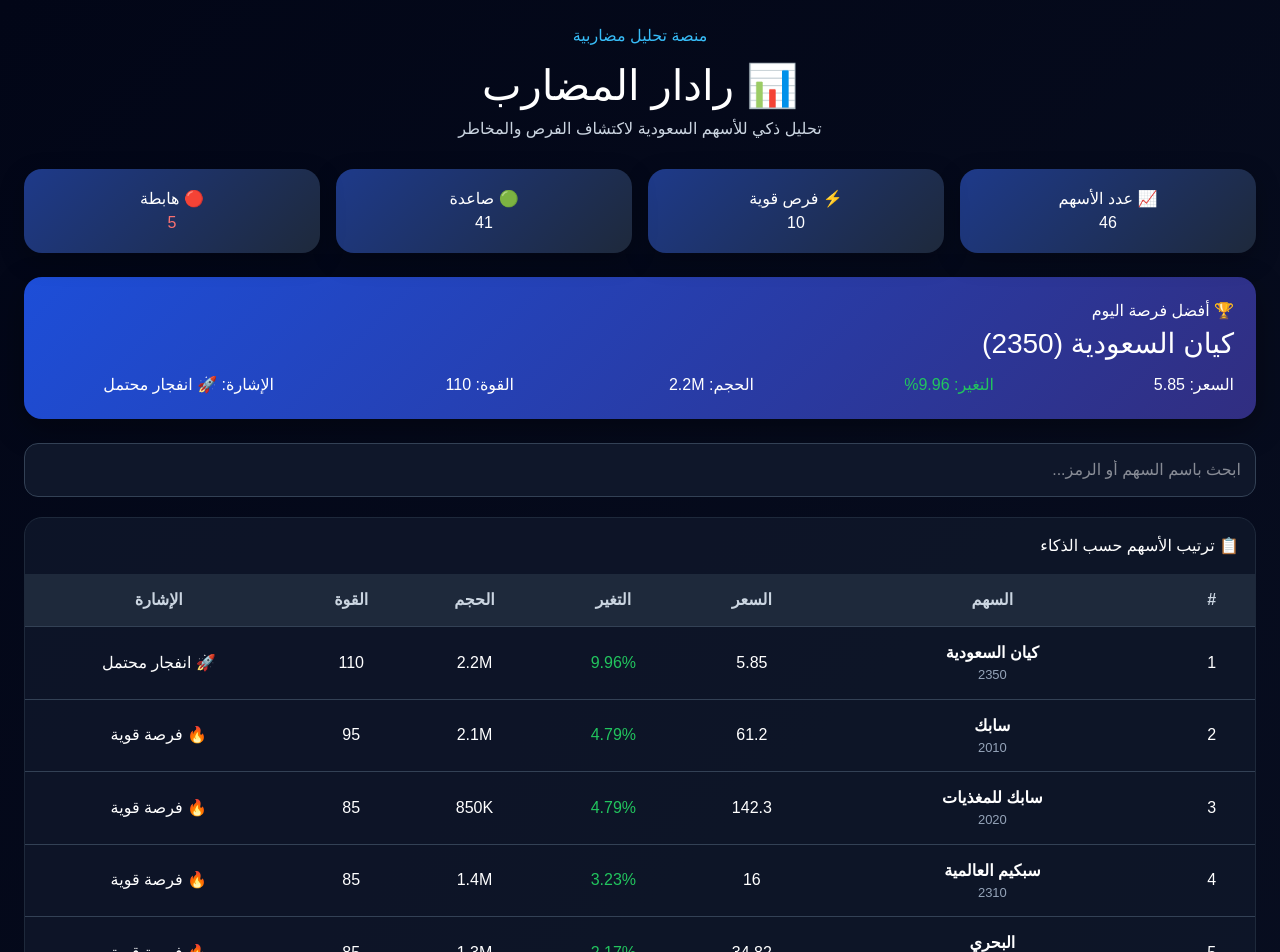
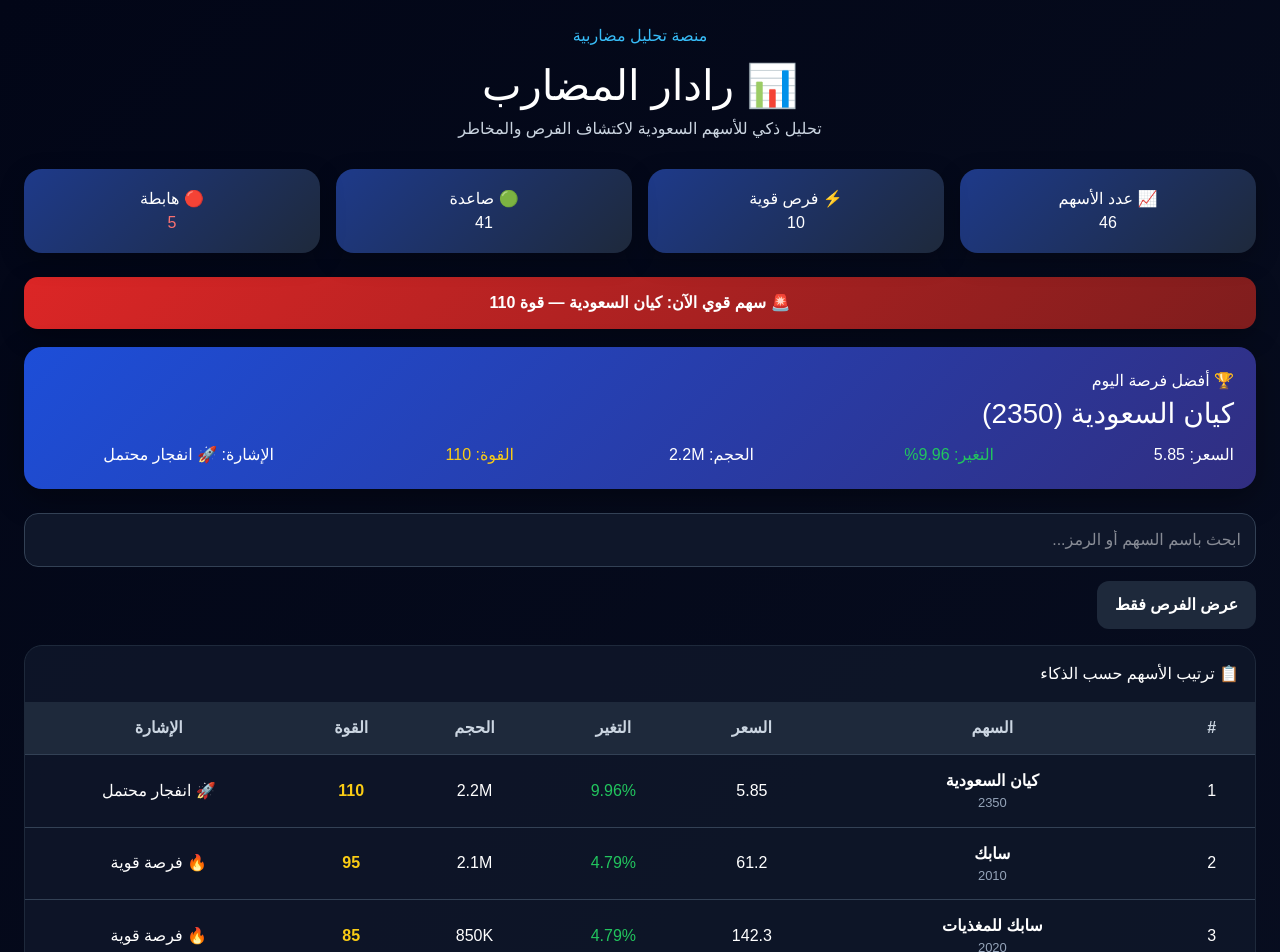
Before and after one commit to recob1411-prog/stocks-site, a Next.js app: page / in a window 1280 px wide. Shown: the top 952 px of the page. Built offline with nearby package versions, Linux system fonts and the light colour scheme.

Commit message:
add smart filters and alerts

```diff
--- a/src/app/page.tsx
+++ b/src/app/page.tsx
@@ -20,6 +20,9 @@
   else if (stock.change >= 1) score += 20;
   else if (stock.change > 0) score += 10;
 
+  if (stock.change < 0) score -= 15;
+  if (stock.change <= -2) score -= 20;
+
   if (stock.volume >= 3_000_000) score += 30;
   else if (stock.volume >= 1_000_000) score += 20;
   else if (stock.volume >= 500_000) score += 10;
@@ -41,16 +44,29 @@
   return volume.toString();
 }
 
+function getScoreColor(score: number) {
+  if (score >= 80) return "#facc15";
+  if (score >= 60) return "#22c55e";
+  if (score >= 40) return "#38bdf8";
+  if (score >= 20) return "#cbd5e1";
+  return "#f87171";
+}
+
 export default function Home() {
   const [stocks, setStocks] = useState<Stock[]>([]);
   const [loading, setLoading] = useState(true);
   const [search, setSearch] = useState("");
+  const [onlyOpportunities, setOnlyOpportunities] = useState(false);
 
   useEffect(() => {
     fetch("/api/stocks")
       .then((res) => res.json())
       .then((data) => {
-        setStocks(data);
+        setStocks(Array.isArray(data) ? data : []);
+        setLoading(false);
+      })
+      .catch(() => {
+        setStocks([]);
         setLoading(false);
       });
   }, []);
@@ -64,10 +80,16 @@
       .sort((a, b) => b.score - a.score);
   }, [stocks]);
 
-  const filteredStocks = rankedStocks.filter((stock) => {
-    const q = search.trim();
-    return stock.name.includes(q) || stock.symbol.includes(q);
-  });
+  const filteredStocks = rankedStocks
+    .filter((stock) => {
+      const q = search.trim();
+      if (!q) return true;
+      return stock.name.includes(q) || stock.symbol.includes(q);
+    })
+    .filter((stock) => {
+      if (!onlyOpportunities) return true;
+      return stock.score >= 60;
+    });
 
   const bestStock = rankedStocks[0];
   const opportunities = rankedStocks.filter((s) => s.score >= 60).length;
@@ -126,6 +148,22 @@
             </div>
           </section>
 
+          {bestStock && bestStock.score >= 80 && (
+            <div
+              style={{
+                background: "linear-gradient(135deg, #dc2626, #7f1d1d)",
+                padding: 14,
+                borderRadius: 14,
+                marginBottom: 18,
+                textAlign: "center",
+                fontWeight: "bold",
+                boxShadow: "0 8px 25px rgba(0,0,0,.3)",
+              }}
+            >
+              🚨 سهم قوي الآن: {bestStock.name} — قوة {bestStock.score}
+            </div>
+          )}
+
           {bestStock && (
             <section
               style={{
@@ -153,7 +191,9 @@
                   التغير: {bestStock.change.toFixed(2)}%
                 </p>
                 <p>الحجم: {formatVolume(bestStock.volume)}</p>
-                <p>القوة: {bestStock.score}</p>
+                <p style={{ color: getScoreColor(bestStock.score) }}>
+                  القوة: {bestStock.score}
+                </p>
                 <p>الإشارة: {bestStock.signal}</p>
               </div>
             </section>
@@ -170,10 +210,26 @@
               border: "1px solid #334155",
               background: "#0f172a",
               color: "white",
-              marginBottom: 20,
+              marginBottom: 14,
               fontSize: 16,
             }}
           />
+
+          <button
+            onClick={() => setOnlyOpportunities(!onlyOpportunities)}
+            style={{
+              marginBottom: 16,
+              padding: "12px 18px",
+              borderRadius: 12,
+              border: "none",
+              background: onlyOpportunities ? "#22c55e" : "#1e293b",
+              color: "white",
+              cursor: "pointer",
+              fontWeight: "bold",
+            }}
+          >
+            {onlyOpportunities ? "عرض كل الأسهم" : "عرض الفرص فقط"}
+          </button>
 
           <section
             style={{
@@ -203,13 +259,16 @@
                   {filteredStocks.map((stock, index) => (
                     <tr key={stock.symbol} style={{ borderTop: "1px solid #334155" }}>
                       <td style={tdStyle}>{index + 1}</td>
+
                       <td style={tdStyle}>
                         <strong>{stock.name}</strong>
                         <div style={{ color: "#94a3b8", fontSize: 13 }}>
                           {stock.symbol}
                         </div>
                       </td>
+
                       <td style={tdStyle}>{stock.price}</td>
+
                       <td
                         style={{
                           ...tdStyle,
@@ -218,8 +277,19 @@
                       >
                         {stock.change.toFixed(2)}%
                       </td>
+
                       <td style={tdStyle}>{formatVolume(stock.volume)}</td>
-                      <td style={tdStyle}>{stock.score}</td>
+
+                      <td
+                        style={{
+                          ...tdStyle,
+                          color: getScoreColor(stock.score),
+                          fontWeight: "bold",
+                        }}
+                      >
+                        {stock.score}
+                      </td>
+
                       <td style={tdStyle}>{stock.signal}</td>
                     </tr>
                   ))}
@@ -249,9 +319,11 @@
   padding: 14,
   textAlign: "center",
   color: "#cbd5e1",
+  whiteSpace: "nowrap",
 };
 
 const tdStyle: React.CSSProperties = {
   padding: 14,
   textAlign: "center",
+  whiteSpace: "nowrap",
 };
```
